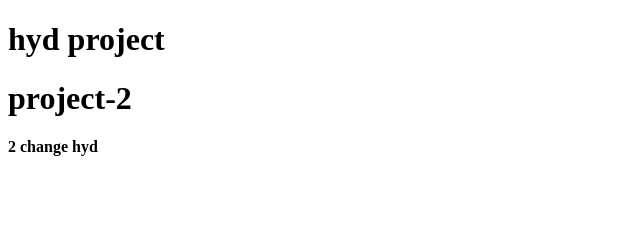
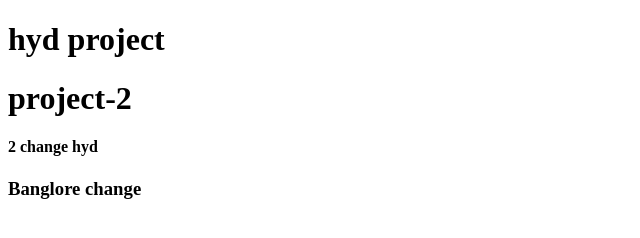
Before and after one commit to Gollapallishivateja/cloneproject, a plain HTML site: page index.html in a window 1280 px wide. Shown: the whole page, without its empty margins (0-640 px from the left). Drawn offline with Linux system fonts and the light colour scheme.

Commit message:
ban chnage

```diff
--- a/index.html
+++ b/index.html
@@ -9,5 +9,6 @@
     <h1> hyd project</h1>
     <h1>project-2</h1>
     <h4> 2 change hyd </h4>
+    <h3> Banglore change</h3>
 </body>
 </html>
```
